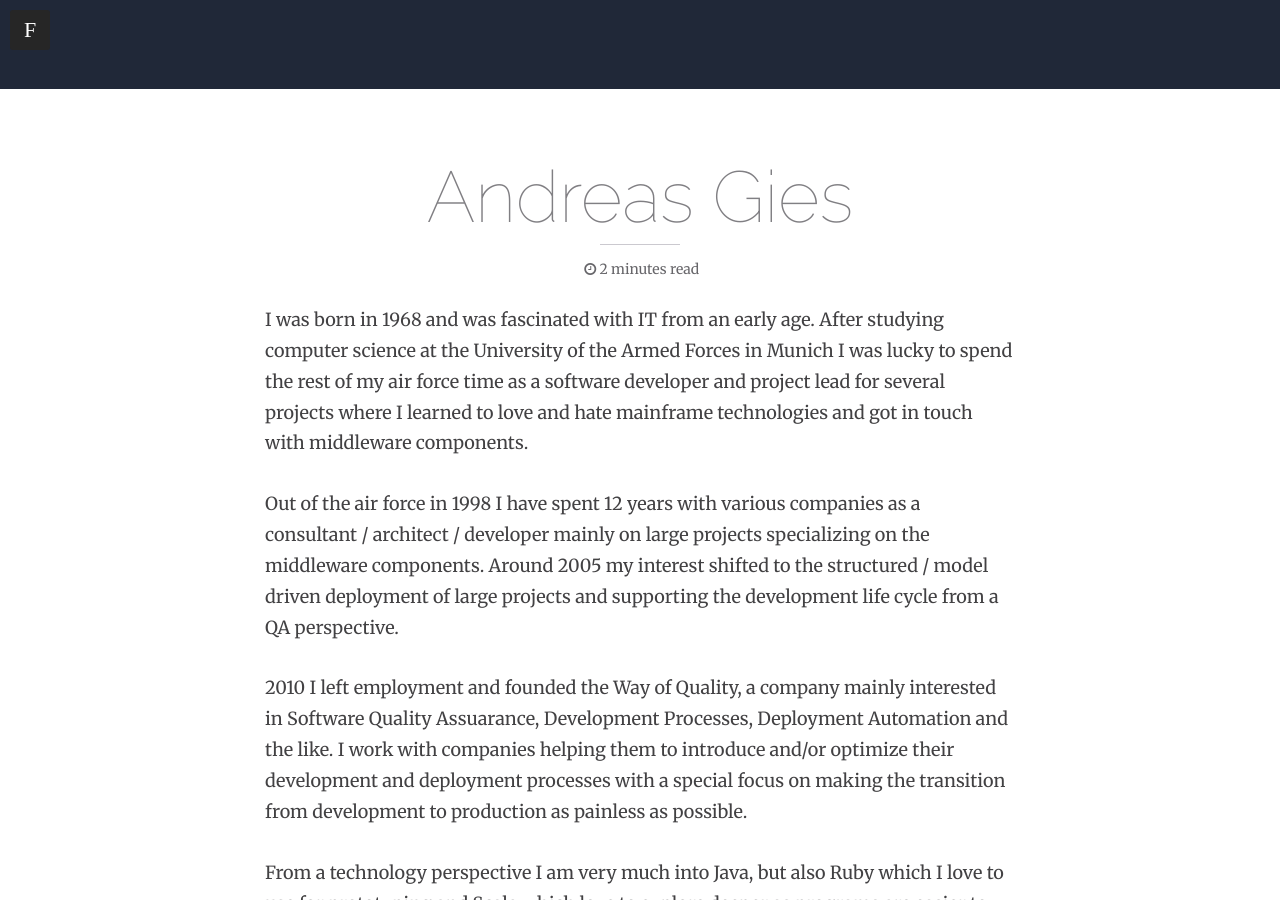
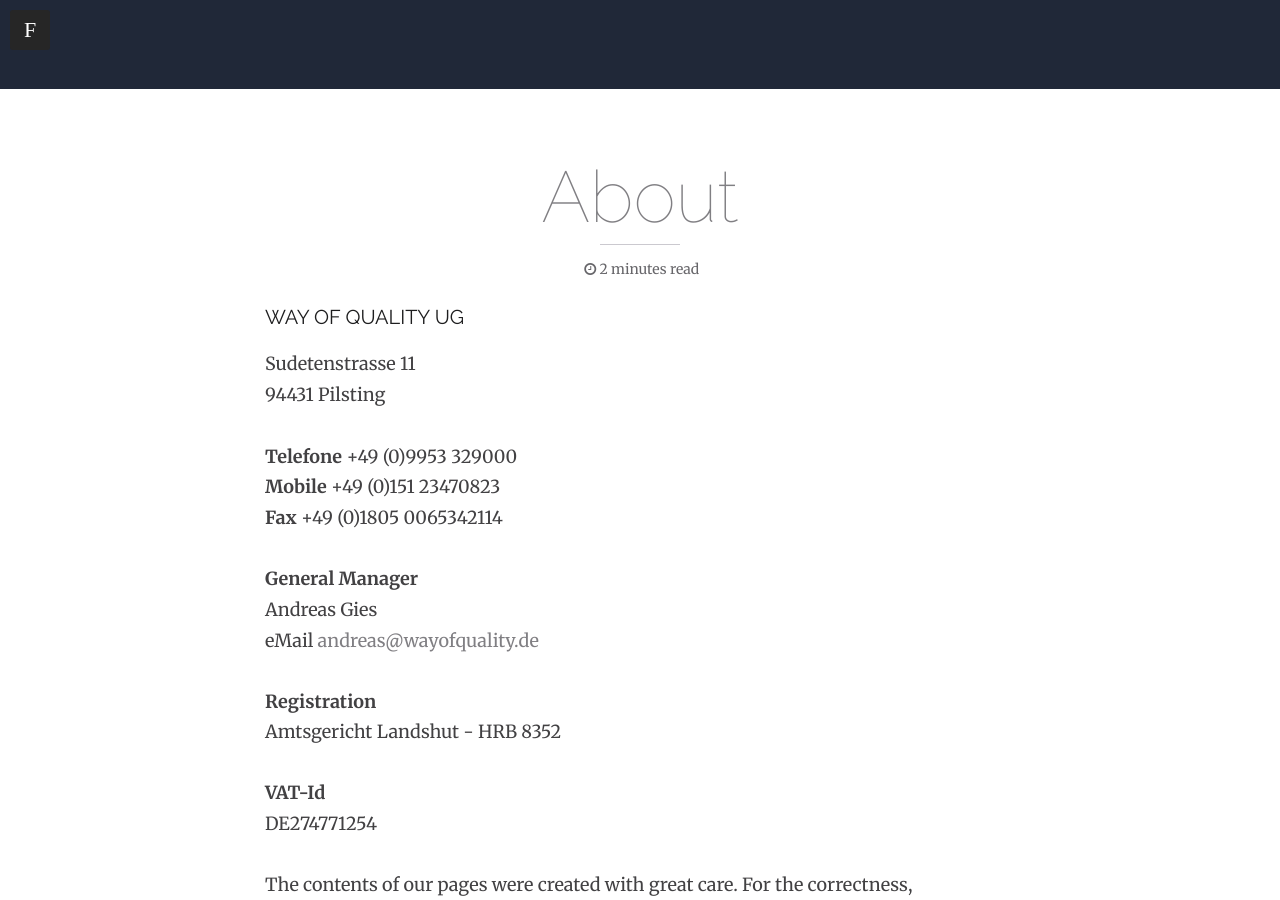
Before and after one commit to woq-blended/woq.github.io, a Jekyll site: the page built from about.md, in a window 1280 px wide and 900 px high, scrolled down 451 px. Built offline with Jekyll 4.4.1, drawn with Linux system fonts in a browser that asks for light colours; nearby versions of some CDN libraries; some of the changed text lies outside the part shown.

Commit message:
Adding customizations

```diff
--- a/_config.yml
+++ b/_config.yml
@@ -1,7 +1,7 @@
 title:            WoQ - Way of Quality
 description:      "Technology oriented consulting in Software Development, Quality Assurance and Deployment"
 logo:             logo_1.png
-disqus_shortname:
+disqus_shortname: wayofqualityde
 # Assign a default image for your site's header and footer
 default_bg:       default_bg1.png
 search:           true
--- a/_posts/2013-05-07-using-camel-servlets-within OSGi.markdown
+++ b/_posts/2013-05-07-using-camel-servlets-within OSGi.markdown
@@ -2,6 +2,7 @@
 layout: post
 title:  "Using a Camel servlet in an OSGI container"
 date:   2013-05-07
+comments: true
 categories: [Open Source, Camel]
 tags: [Servlet, Camel, Java, OSGI]
 ---
--- a/about.md
+++ b/about.md
@@ -1,16 +1,30 @@
 ---
 layout: page
-title: Andreas Gies
-tags: [WoQ, Way of Quality, Andreas Gies]
+title: About
+tags: [WoQ, Way of Quality]
 ---
-I was born in 1968 and was fascinated with IT from an early age. After studying computer science at the University of the Armed Forces in Munich I was lucky to spend the rest of my air force time as a software developer and project lead for several projects where I learned to love and hate mainframe technologies and got in touch with middleware components.
 
-Out of the air force in 1998 I have spent 12 years with various companies as a consultant / architect / developer mainly on large projects specializing on the middleware components. Around 2005 my interest shifted to the structured / model driven deployment of large projects and supporting the development life cycle from a QA perspective.
+### Way of Quality UG
 
-2010 I left employment and founded the Way of Quality, a company mainly interested in Software Quality Assuarance, Development Processes, Deployment Automation and the like. I work with companies helping them to introduce and/or optimize their development and deployment processes with a special focus on making the transition from development to production as painless as possible.
+Sudetenstrasse 11 <br/>
+94431 Pilsting    <br/>
+<br/>
+__Telefone__ +49 (0)9953 329000     <br/>
+__Mobile__   +49 (0)151 23470823    <br/>
+__Fax__      +49 (0)1805 0065342114 <br/>
 
-From a technology perspective I am very much into Java, but also Ruby which I love to use for prototyping and Scala which love to explore deeper as programs are easier to reason about. My day to day work brings me in touch with a range of technologies and languages including good old KORN shell and other interesting beasts.
+__General Manager__ <br/>
+Andreas Gies <br/>
+eMail [andreas@wayofquality.de](mailto:andreas@wayofquality.de)
 
-I love to use Open Source Technologies and 2 of the 12 years in employment I was lucky to work for FUSE Source, which is now owned by Redhat, where I learned a lot about ActiveMQ, Camel, CXF, ServiceMix and OSGi. These technologies are permanent companions in my current projects and I am looking to put them to use in the Scala world as much as I possibly can and find projects willing to use Scala in the real world.
+__Registration__ <br/>
+Amtsgericht Landshut - HRB 8352
 
-I have a wonderful family allowing me to vanish behind my laptop for periods of time. We live in southern Germany and share our family home with a Jack Russel Terrier and a Husky.
+__VAT-Id__ <br/>
+DE274771254
+
+The contents of our pages were created with great care. For the correctness, completeness and actuality we can not take any responsibility. As a service provider we are responsible according to 1 MDStV and 1 TDG for own contents on these pages under the general laws. However, we are not obligated to monitor the transmitted or stored foreign information or to investigate circumstances that indicate illegal activity. Obligations to remove or block the use of information under the general laws remain unaffected. However, liability is only possible from the date of knowledge of a specific infringement. Upon notification of such violations, we will remove the content immediately.
+
+Our offer contains links to external websites over which we have no control. Therefore we can not accept any responsibility for their content. The respective provider or operator of the pages is always responsible for the content of linked pages. The linked sites were checked at the time of linking for possible violations of law. Illegal contents were not recognizable. A permanent control of the linked pages is unreasonable without concrete evidence of a violation. Upon notification of violations, we will remove such links immediately.
+
+The operators of these pages aim to observe or to use their own or license-free works the copyrights of others. The contents and works on these pages created by the site operator are subject to German copyright law. Third party contributions are marked as such. Duplication, processing, distribution and any kind of exploitation outside the limits of copyright require the written consent of the respective author or creator.
```
Also changed, not shown: andreas-gies.md (added, +16 -0 lines).
